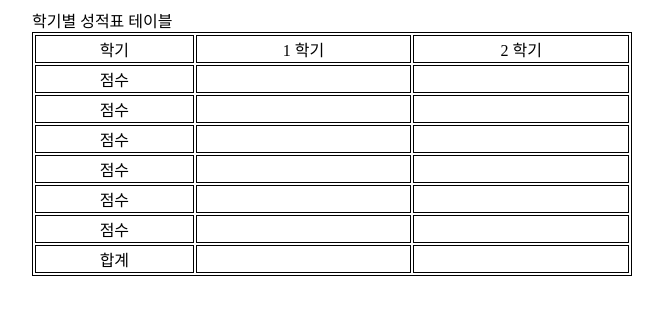
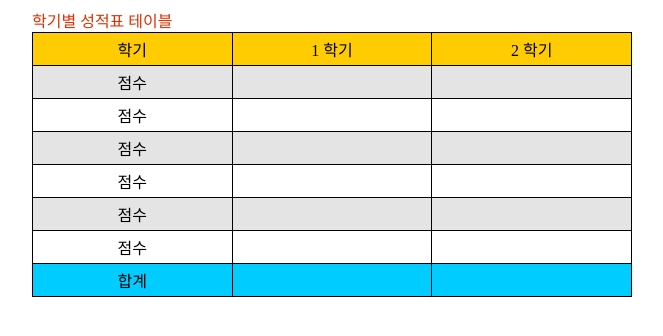
Before and after one commit to wwkd623/test, a plain HTML site: page 01_table1/table2.html in a window 1280 px wide. Shown: the whole page, without its empty margins (308-971 px from the left). Drawn offline with Linux system fonts and the light colour scheme.

Commit message:
Add files via upload

```diff
--- a/01_table1/table2.html
+++ b/01_table1/table2.html
@@ -7,27 +7,41 @@
     <style>
         caption{
             text-align: left;
+            color: #de3000;
         }
         table{
             border: 1px solid #000;
             margin: auto;
             width: 600px;
+            border-spacing: 0px;
+            border-collapse: collapse;
         }
         td{
             border: 1px solid #000;
             text-align: center;
+            height: 30px;
+            width: 200px;
+        }
+        .row1{
+            background: #ffcc01;
+        }
+        .row8{
+            background: #00ccff;
+        }
+        .row2{
+            background: #e4e4e4;
         }
     </style>
 </head>
 <body>
     <table>
         <caption>학기별 성적표 테이블</caption>
-        <tr>
+        <tr class="row1">
             <td>학기</td>
             <td>1 학기</td>
             <td>2 학기</td>
         </tr>
-        <tr>
+        <tr class="row2">
             <td>점수</td>
             <td></td>
             <td></td>
@@ -37,7 +51,7 @@
             <td></td>
             <td></td>
         </tr>
-        <tr>
+        <tr class="row2">
             <td>점수</td>
             <td></td>
             <td></td>
@@ -47,7 +61,7 @@
             <td></td>
             <td></td>
         </tr>
-        <tr>
+        <tr class="row2">
             <td>점수</td>
             <td></td>
             <td></td>
@@ -57,7 +71,7 @@
             <td></td>
             <td></td>
         </tr>
-        <tr>
+        <tr class="row8">
             <td>합계</td>
             <td></td>
             <td></td>
```
